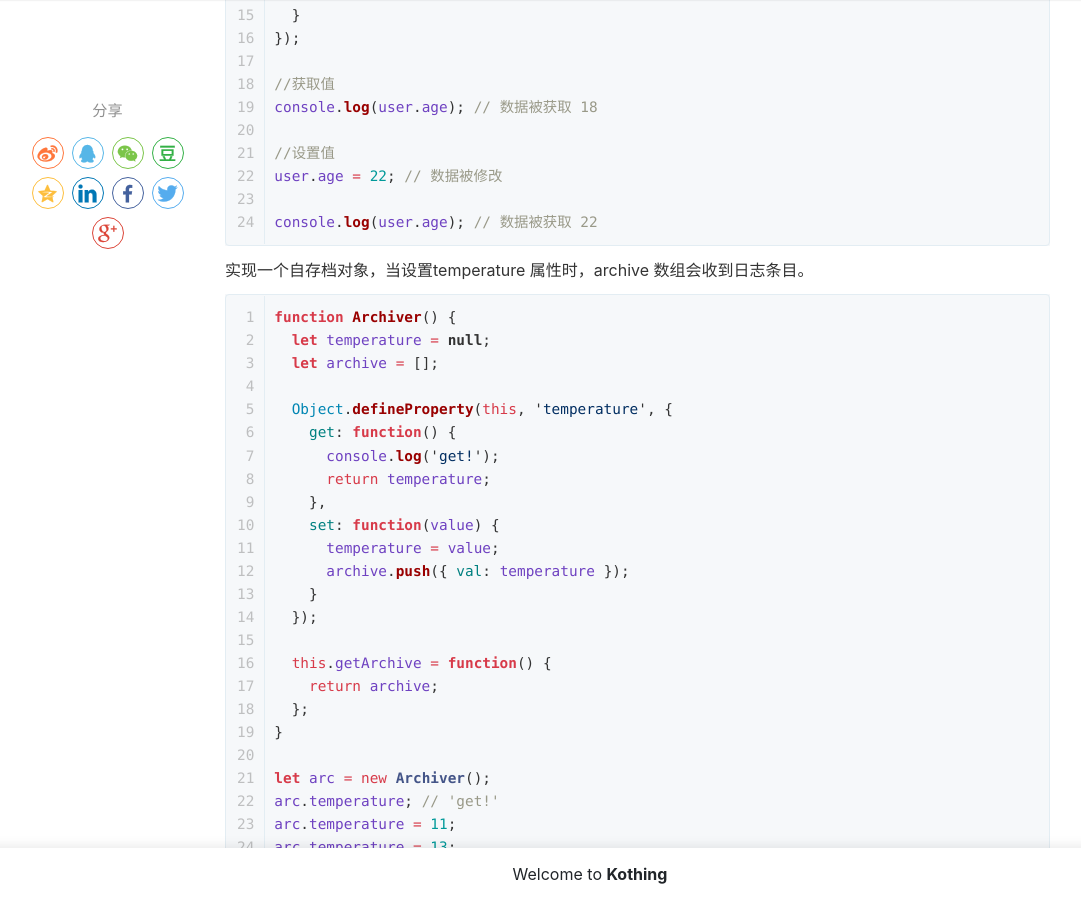
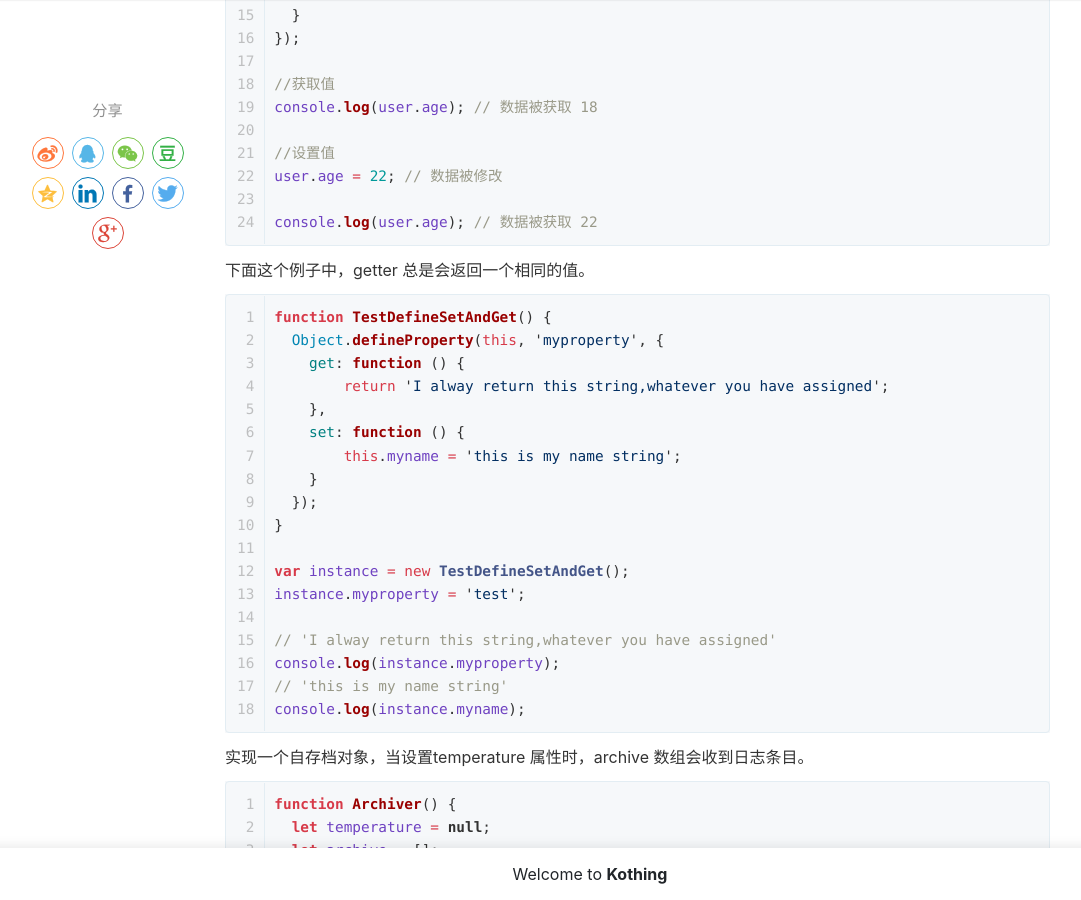
Before and after one commit to kothing/kothing.github.io, a Jekyll site: the page built from _posts/2021-06-22-Object.defineProperty.md, in a window 1280 px wide and 900 px high, scrolled down 8747 px. Shown: the whole window, without its empty margins (50-1131 px from the left). Built offline with Jekyll 4.4.1, drawn with Linux system fonts in a browser that asks for light colours; nearby versions of some CDN libraries; comment, search, counter and statistics services are not loaded.

Commit message:
Update 2021-06-22-Object.defineProperty.md

````diff
--- a/_posts/2021-06-22-Object.defineProperty.md
+++ b/_posts/2021-06-22-Object.defineProperty.md
@@ -357,6 +357,28 @@ user.age = 22; // 数据被修改
 console.log(user.age); // 数据被获取 22
 ```
 
+下面这个例子中，getter 总是会返回一个相同的值。
+```js
+function TestDefineSetAndGet() {
+  Object.defineProperty(this, 'myproperty', {
+    get: function () {
+        return 'I alway return this string,whatever you have assigned';
+    },
+    set: function () {
+        this.myname = 'this is my name string';
+    }
+  });
+}
+
+var instance = new TestDefineSetAndGet();
+instance.myproperty = 'test';
+
+// 'I alway return this string,whatever you have assigned'
+console.log(instance.myproperty);
+// 'this is my name string'
+console.log(instance.myname);
+```
+
 实现一个自存档对象，当设置temperature 属性时，archive 数组会收到日志条目。
 ```js
 function Archiver() {
````
